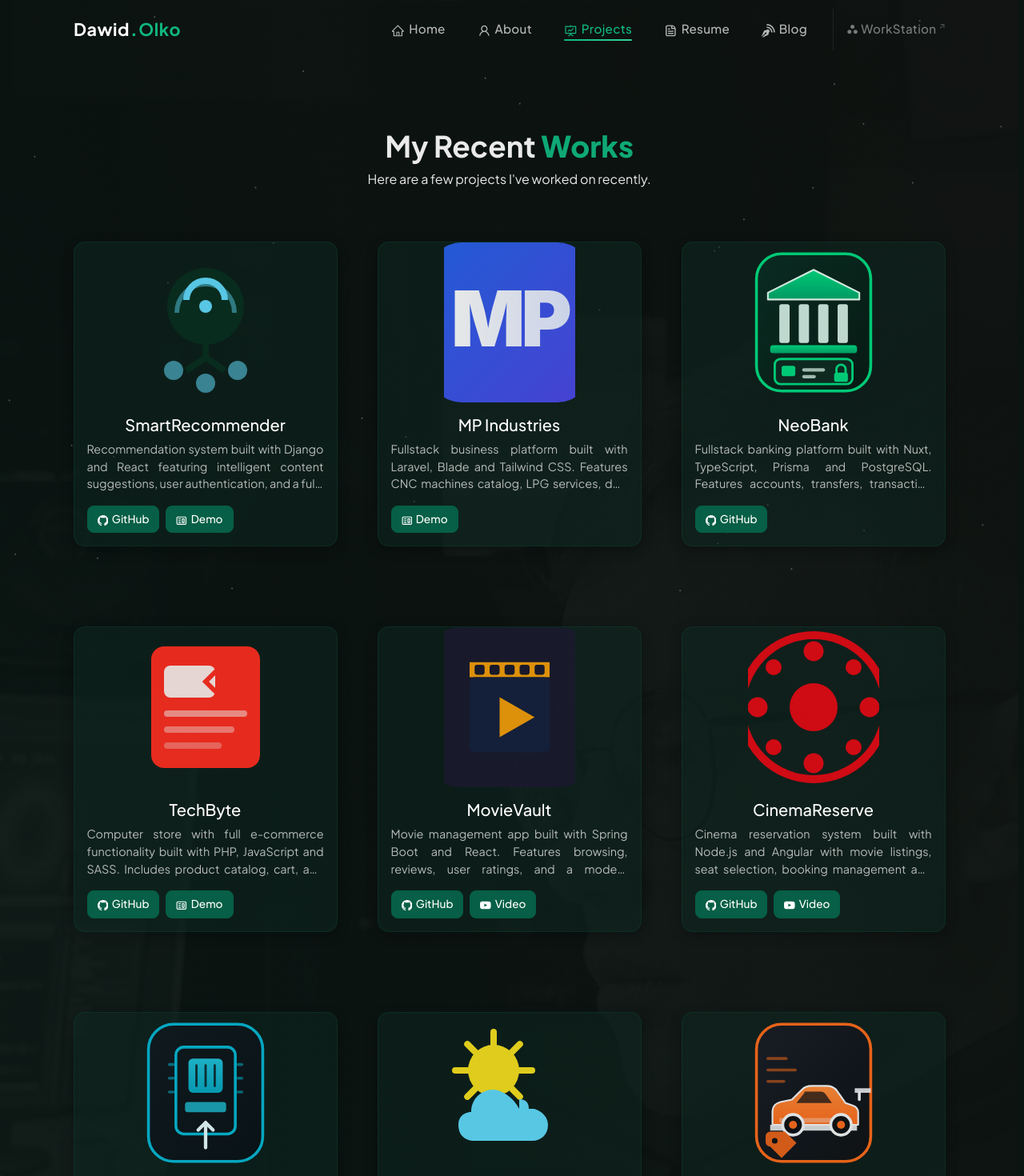
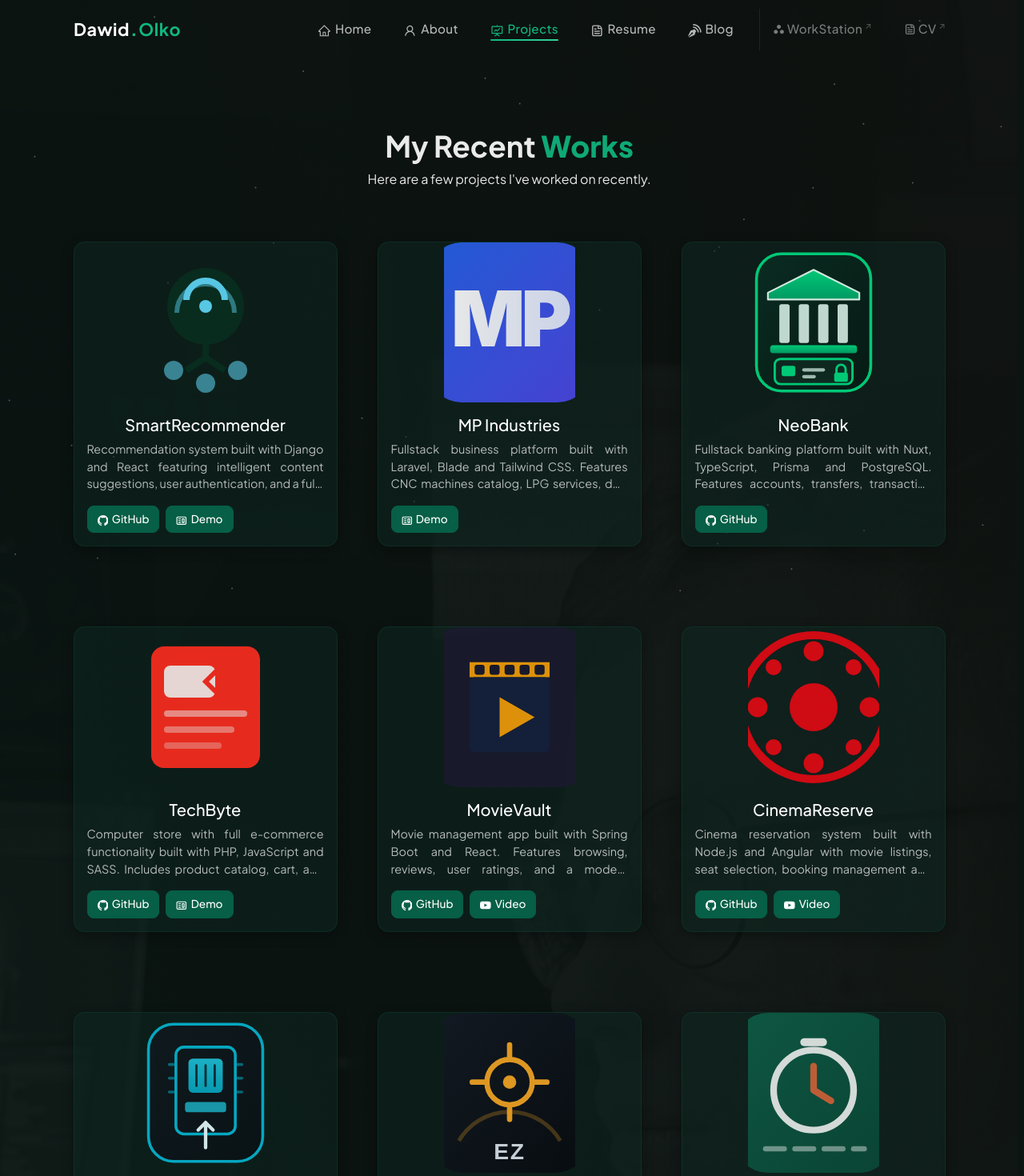
Before and after one commit to dawidolko/portfolio, a React (Create React App) app: page /project in a window 1280 px wide. Shown: the top 1470 px of the page at 80% size. Built offline with nearby package versions, Linux system fonts and the light colour scheme.

Commit message:
feat: add the new projects, a CV link and a stable scrollbar

```diff
--- a/src/components/Navbar.js
+++ b/src/components/Navbar.js
@@ -49,13 +49,15 @@ function NavBar() {
       expand="md"
       role="navigation"
       aria-label="Primary"
-      className={navColour ? "sticky" : "navbar"}>
+      className={navColour ? "sticky" : "navbar"}
+    >
       <Container>
         <Navbar.Brand
           as={Link}
           to="/"
           onClick={scrollToTop}
-          className="d-flex align-items-center">
+          className="d-flex align-items-center"
+        >
           {/* <img src={logo} className="img-fluid logo" alt="brand" /> */}
           <span className="navbar-brand-text">
             <span className="brand-first">Dawid</span>
@@ -67,7 +69,8 @@ function NavBar() {
           aria-controls="responsive-navbar-nav"
           aria-expanded={expand ? true : false}
           aria-label="Toggle navigation menu"
-          onClick={() => updateExpanded(expand ? false : "expanded")}>
+          onClick={() => updateExpanded(expand ? false : "expanded")}
+        >
           <span aria-hidden="true"></span>
           <span aria-hidden="true"></span>
           <span aria-hidden="true"></span>
@@ -85,7 +88,8 @@ function NavBar() {
                   }
                   className={
                     location.pathname === item.path ? "active-nav" : ""
-                  }>
+                  }
+                >
                   <span className="nav-icon" aria-hidden="true">
                     {item.icon}
                   </span>
@@ -99,12 +103,31 @@ function NavBar() {
                 target="_blank"
                 rel="noopener noreferrer"
                 aria-label="WorkStation (opens in a new tab)"
-                className="external-link nav-workstation">
+                className="external-link nav-workstation"
+              >
                 <MdWorkspaces
                   aria-hidden="true"
                   style={{ marginBottom: "2px" }}
                 />{" "}
                 WorkStation
+                <span className="nav-external-badge" aria-hidden="true">
+                  ↗
+                </span>
+              </Nav.Link>
+            </Nav.Item>
+            <Nav.Item>
+              <Nav.Link
+                href="https://cv.dawidolko.pl/en/"
+                target="_blank"
+                rel="noopener noreferrer"
+                aria-label="CV (opens in a new tab)"
+                className="external-link"
+              >
+                <CgFileDocument
+                  aria-hidden="true"
+                  style={{ marginBottom: "2px" }}
+                />{" "}
+                CV
                 <span className="nav-external-badge" aria-hidden="true">
                   ↗
                 </span>
--- a/src/components/Projects/Projects.js
+++ b/src/components/Projects/Projects.js
@@ -5,6 +5,8 @@ import Particle from "../Particle";
 import smartrecommender from "../../assets/Projects/smartrecommender.svg";
 import fitnessgym from "../../assets/Projects/fitnessgym.svg";
 import techbyte from "../../assets/Projects/techbyte.svg";
+import ezscout from "../../assets/Projects/ezscout.svg";
+import ezpace from "../../assets/Projects/ezpace.svg";
 import workstation from "../../assets/Projects/workstation.svg";
 import movievault from "../../assets/Projects/movievault.svg";
 import f1zone from "../../assets/Projects/f1zone.svg";
@@ -101,6 +103,26 @@ function Projects() {
               demoLink="https://zbudujkompa.dawidolko.pl/"
             />
           </Col>
+          <Col md={4} className="project-card">
+            <ProjectCard
+              imgPath={ezscout}
+              title="EzScout"
+              description="Scouting reports and match analysis for football clubs and agents, built with Next.js, TypeScript and Tailwind. Four packages, a sample report card in the hero and a CSS-only FAQ."
+              ghLink="https://github.com/dawidolko/EzScout-Platform-NextJS"
+              demoLink="https://ezscout.dawidolko.pl"
+            />
+          </Col>
+
+          <Col md={4} className="project-card">
+            <ProjectCard
+              imgPath={ezpace}
+              title="EzPace"
+              description="Running coaching site with a working pace calculator: pick a distance and a target time, get pace, speed and a split table that accounts for the leftover distance. Next.js, TypeScript, Tailwind."
+              ghLink="https://github.com/dawidolko/EzPace-Platform-NextJS"
+              demoLink="https://ezpace.dawidolko.pl"
+            />
+          </Col>
+
           <Col md={4} className="project-card">
             <ProjectCard
               imgPath={weatherapp}
--- a/src/style.css
+++ b/src/style.css
@@ -9,6 +9,16 @@
  * prostu je ignoruja i zachowuja sie jak dotad.
  */
 html {
+  /*
+   * `scrollbar-gutter` dziala tylko na kontenerze przewijania, a `html` mial
+   * `overflow-y: visible` — wlasciwosc byla wiec ignorowana i strona nadal
+   * przeskakiwala w lewo w momencie, gdy tresc urosla ponad wysokosc okna
+   * i przegladarka doklada pasek.
+   *
+   * `overflow-y: scroll` rezerwuje tor paska od pierwszej klatki, niezaleznie
+   * od dlugosci strony i od tego, czy przegladarka rysuje pasek nakladkowy.
+   */
+  overflow-y: scroll;
   scrollbar-gutter: stable;
 }
 
```
Also changed, not shown: src/assets/Projects/ezpace.svg (added), src/assets/Projects/ezscout.svg (added).
